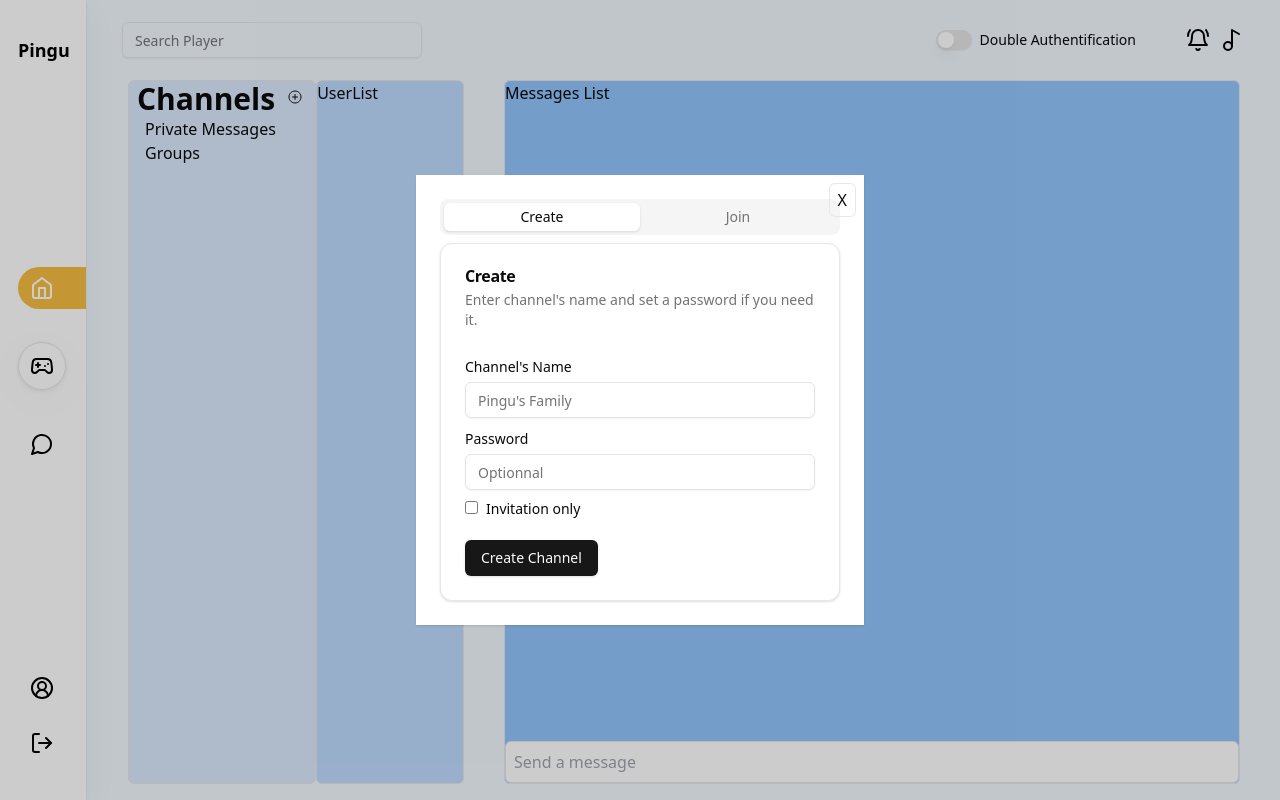
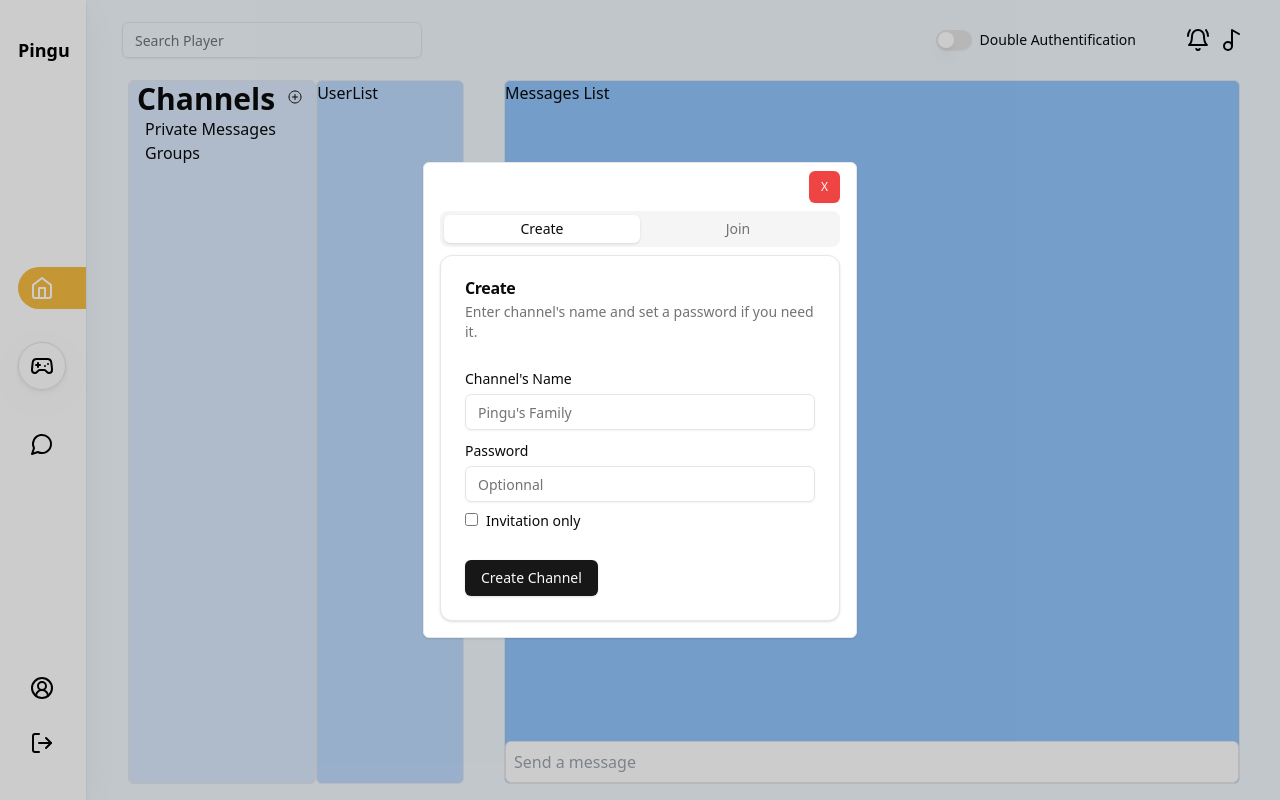
Before and after one commit to fbily42/ft_transcendence, a React (Vite) app in the folder frontend/: page /chat in a window 1280 px wide. Both pictures are taken after a click on the button 295 px from the left and 97 px from the top of the page. Built offline with nearby package versions, Linux system fonts and the light colour scheme.

Commit message:
Ajout affichage erreur en cas de channel non cree

```diff
--- a/frontend/src/components/Chat/ChannelPanel/ChannelPanel.tsx
+++ b/frontend/src/components/Chat/ChannelPanel/ChannelPanel.tsx
@@ -2,20 +2,20 @@ import { Button } from "@/components/ui/button";
 import { IoAddCircleOutline } from "react-icons/io5";
 import React, { useState } from "react";
 import Modal from "./Modal";
-import TabsChannel from "./TabsChannel";
+import TabsChannel from "./TabsChannel/TabsChannel";
 
 function ChannelPanel() {
-	const [open, setOpen] = useState<boolean>(false)
+	const [open, setOpen] = useState<boolean>(false);
 
 	return (
 		<div className="bg-blue-100 h-full w-1/5 rounded-md border">
 			<div className="flex justify-between">
-				<span className="font-bold text-3xl ml-2">Channels</span>
+				<h1 className="font-bold text-3xl ml-2">Channels</h1>
 				<Button variant="ghost" size="sm" onClick={() => setOpen(true)}>
 					<IoAddCircleOutline className="h-4 w-4"></IoAddCircleOutline>
 				</Button>
 				<Modal open={open} onClose={() => setOpen(false)}>
-					<TabsChannel></TabsChannel>
+					<TabsChannel onClose={() => setOpen(false)}></TabsChannel>
 				</Modal>
 			</div>
 			<div className="overflow-y-auto">
--- a/frontend/src/components/Chat/ChannelPanel/Modal.tsx
+++ b/frontend/src/components/Chat/ChannelPanel/Modal.tsx
@@ -1,3 +1,4 @@
+import { Button } from '@/components/ui/button';
 import React from 'react'
 
 type propTypes = {
@@ -13,10 +14,10 @@ const Modal: React.FC<propTypes> = ({open, onClose, children}) => {
 		${open ? "visible bg-black/20" : "invisible"}`}
 		onClick={onClose}>
 		<div
-			className={`bg-white roundd-lg shadow p-6 transition-all max-w-md
+			className={`bg-white roundd-lg shadow p-4 transition-all max-w-md border rounded-md
 			${open ? "scale-100 opacity-100" : "scale-110 opacity-0"}`}
 			onClick={(e) => e.stopPropagation()}>
-			<button className='absolute top-2 right-2 py-1 px-2 border berder-neutral-200 rounded-md' onClick={onClose}>X</button>
+			<Button variant={'destructive'} size='sm' className="flex ml-auto -mt-2 mb-2" onClick={onClose}>X</Button>
 			{children}
 		</div>
 	</div>
--- a/frontend/src/components/Chat/ChannelPanel/TabsChannel.tsx
+++ /dev/null
@@ -1,29 +0,0 @@
-import React from 'react'
-import {
-  Tabs,
-  TabsContent,
-  TabsList,
-  TabsTrigger,
-} from "@/components/ui/tabs"
-import CardCreate from './CardCreate'
-import CardJoin from './CardJoin'
-
-function TabsChannel() {
-
-	return (
-		<Tabs defaultValue="create" className="w-[400px]">
-		  <TabsList className="grid w-full grid-cols-2">
-			<TabsTrigger value="create">Create</TabsTrigger>
-			<TabsTrigger value="join">Join</TabsTrigger>
-		  </TabsList>
-		  <TabsContent value="create">
-			<CardCreate></CardCreate>
-		  </TabsContent>
-		  <TabsContent value="join">
-			<CardJoin></CardJoin>
-		  </TabsContent>
-		</Tabs>
-	  )
-	}
-
-export default TabsChannel
--- a/frontend/src/components/Chat/ChannelPanel/CardCreate.tsx
+++ b/frontend/src/components/Chat/ChannelPanel/TabsChannel/CardCreate.tsx
@@ -1,4 +1,4 @@
-import React from 'react'
+import React, { useState } from 'react'
 import { Button } from "@/components/ui/button"
 import {
   Card,
@@ -16,25 +16,32 @@ import { useForm, SubmitHandler } from 'react-hook-form'
 
 type FormValues = {
 	name: string
-	password: string
+	password?: string
 	private: boolean
 }
 
-// TODO : If channel create, close the modal. If not, display error
+interface CardCreateProps {
+	onClose: () => void;
+}
 
-function CardCreate() {
+// TODO : Check if error exists + Find a way to clear error when modal closed
+
+function CardCreate({onClose}: CardCreateProps) {
 
 	const [cookies] = useCookies(['jwt']);
 	const { register, handleSubmit} = useForm<FormValues>()
+	const [ errorMessage, setErrorMessage ] = useState<string>('')
+
 	const onSubmit: SubmitHandler<FormValues> = async (data) => {
 			try {
 				if (data.password === '')
 					delete data.password;
-				console.log(data)
 				const response = await axios.post("http://localhost:3333/chat/add", data, {
 					headers: { Authorization: `Bearer ${cookies.jwt}`}
 				});
+				onClose();
 			} catch (error) {
+				setErrorMessage(error.response.data.message)
 				throw error
 			}
 		}
@@ -65,6 +72,9 @@ function CardCreate() {
 						Invitation only
 					</Label>
 				</div>
+				<div className='text-red-600'>
+					{errorMessage}
+				</div>
 			  </CardContent>
 			  <CardFooter>
 				<Button type="submit">Create Channel</Button>
--- /dev/null
+++ b/frontend/src/components/Chat/ChannelPanel/TabsChannel/TabsChannel.tsx
@@ -0,0 +1,27 @@
+import React from "react";
+import { Tabs, TabsContent, TabsList, TabsTrigger } from "@/components/ui/tabs";
+import CardCreate from "./CardCreate";
+import CardJoin from "./CardJoin";
+
+interface TabsChannelProps {
+	onClose: () => void;
+}
+
+function TabsChannel({onClose}: TabsChannelProps) {
+	return (
+		<Tabs defaultValue="create" className="w-[400px]">
+			<TabsList className="grid w-full grid-cols-2">
+				<TabsTrigger value="create">Create</TabsTrigger>
+				<TabsTrigger value="join">Join</TabsTrigger>
+			</TabsList>
+			<TabsContent value="create">
+				<CardCreate onClose={onClose}></CardCreate>
+			</TabsContent>
+			<TabsContent value="join">
+				<CardJoin></CardJoin>
+			</TabsContent>
+		</Tabs>
+	);
+}
+
+export default TabsChannel;
```
Also changed, not shown: frontend/src/components/Chat/ChannelPanel/TabsChannel/CardJoin.tsx (renamed from frontend/src/components/Chat/ChannelPanel/CardJoin.tsx).
